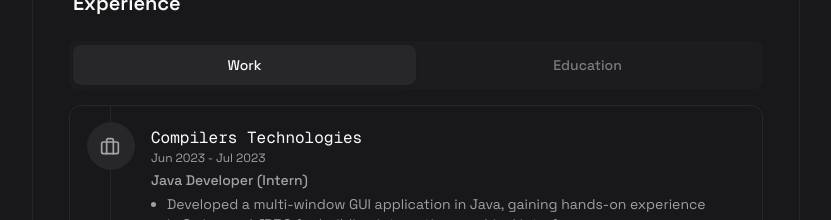
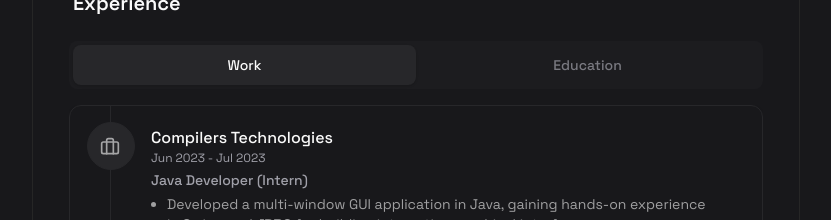
Before and after one commit to swayam-rajput/portfolio, a Next.js app: page / in a window 1280 px wide. Shown: the part 1600-1820 px from the top of the page, without its empty margins (224-1055 px from the left). Built offline with nearby package versions, Linux system fonts and the light colour scheme.

Commit message:
style[TimelineItem font changes]
font changed from sans to default for name

```diff
--- a/src/app/components/TimelineItem.tsx
+++ b/src/app/components/TimelineItem.tsx
@@ -95,7 +95,7 @@ const TimelineItem = ({ name,href,title,logo,start,end,description,links }:Prop)
 
 
             <div className="flex flex-1 flex-col mt-2 justify-start gap-1">
-                <h2 className="font-medium font-sans leading-none">{name}</h2>
+                <h2 className="font-medium leading-none">{name}</h2>
                 <div className="text-xs text-muted-foreground">
                     {start && end ?
                         (<>
```
